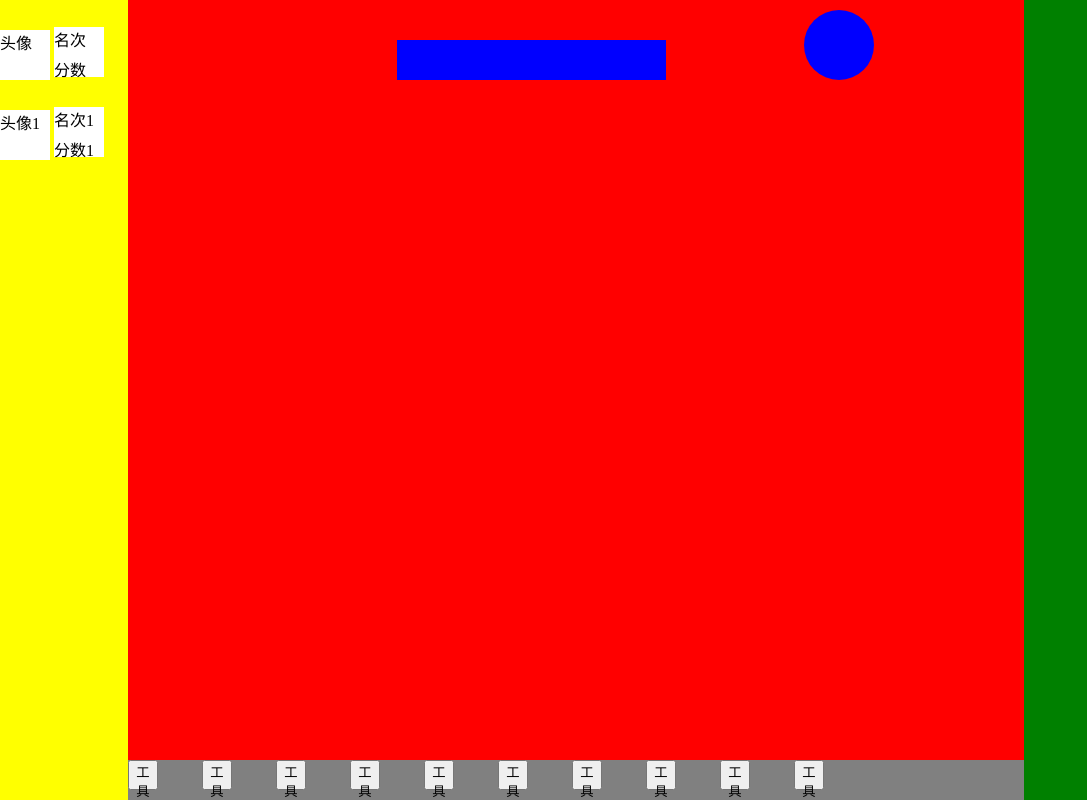
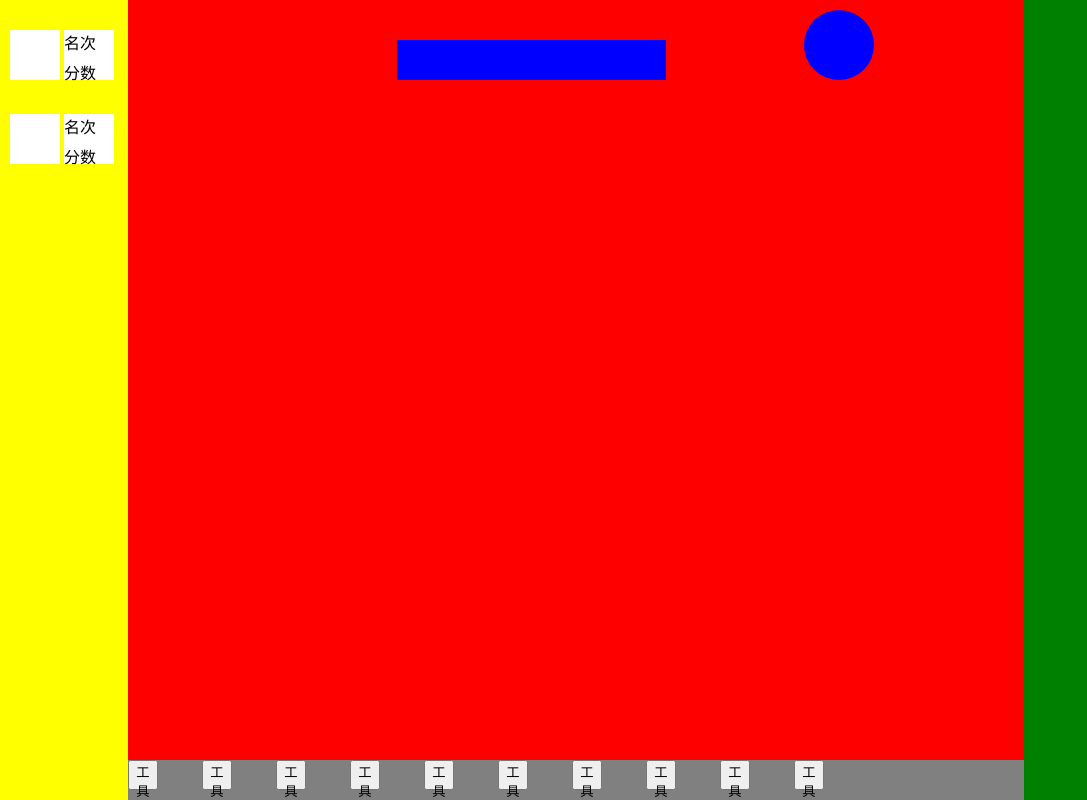
Before and after one commit to TeamOfUs/guess-and-draw, a website: page views/index.html in a window 1280 px wide. Shown: the whole page, without its empty margins (0-1087 px from the left). Drawn offline with Linux system fonts and the light colour scheme.

Commit message:
格式化，正规修复inline-block布局

```diff
--- a/public/stylesheets/index-stylesheet.css
+++ b/public/stylesheets/index-stylesheet.css
@@ -1,33 +1,39 @@
-
 * {
-	margin:0;
+  margin: 0;
   padding: 0;
 }
-html,body {
+
+html,
+body {
   height: 100%;
 }
 
 .display {
-	background-color:yellow;
+  background-color: yellow;
   height: 100%;
   width: 10%;
   float: left;
 }
+
+.infor {
+  margin: 30px 10px;
+}
+
 .label-icon {
   background-color: white;
   width: 50px;
   height: 50px;
-	margin-top: 30px;
   display: inline-block;
-	vertical-align: bottom;
 }
+
 .label-mark {
   background-color: white;
   width: 50px;
   height: 50px;
-	margin-top: 10px;
   display: inline-block;
+  vertical-align: top;
 }
+
 .place {
   background-color: white;
   width: 50px;
@@ -53,19 +59,20 @@ html,body {
   background-color: blue;
   width: 30%;
   height: 5%;
-	position:relative;
+  position: relative;
   top: 10px;
   left: 30%;
   display: inline-block;
 }
+
 .canvas-time {
   background-color: blue;
   width: 70px;
   height: 70px;
-	position:relative;
+  position: relative;
   top: 10px;
   left: 45%;
-	border-radius:80%;
+  border-radius: 80%;
   display: inline-block;
 }
 
@@ -73,7 +80,7 @@ html,body {
   background-color: gray;
   width: 100%;
   height: 5%;
-	position:absolute;
+  position: absolute;
   bottom: 0px;
 }
 
@@ -87,5 +94,5 @@ html,body {
 .button-type {
   width: 30px;
   height: 30px;
-	margin-right:40px;
+  margin-right: 40px;
 }
--- a/views/index.html
+++ b/views/index.html
@@ -1,24 +1,29 @@
 <!DOCTYPE html>
 <html lang="zh">
+
 <head>
   <meta charset="UTF-8">
   <title>你画我猜</title>
   <link rel="stylesheet" href="../public/stylesheets/index-stylesheet.css" />
 </head>
+
 <body>
   <div class="display">
-		<div class="label-icon">头像</div>
+    <div class="infor">
+<!--     在label-icon中输入文字进行布局测试会与实际情况有偏差-->
+      <div class="label-icon"></div>
       <div class="label-mark">
         <div class="place">名次</div>
         <div class="mark">分数</div>
       </div>
-
-		<div class="label-icon">头像1</div>
+    </div>
+    <div class="infor">
+      <div class="label-icon"></div>
       <div class="label-mark">
-			<div class="place">名次1</div>
-			<div class="mark">分数1</div>
+        <div class="place">名次</div>
+        <div class="mark">分数</div>
       </div>
-
+    </div>
   </div>
 
   <div class="canvas">
@@ -41,4 +46,5 @@
   <div class="chat"></div>
   <script src="../public/scripts/dist/main.js"></script>
 </body>
+
 </html>
```
Lines whose indentation alone changed are shown as unchanged.
